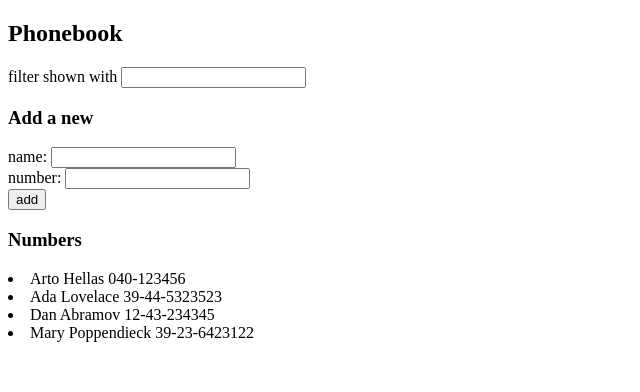
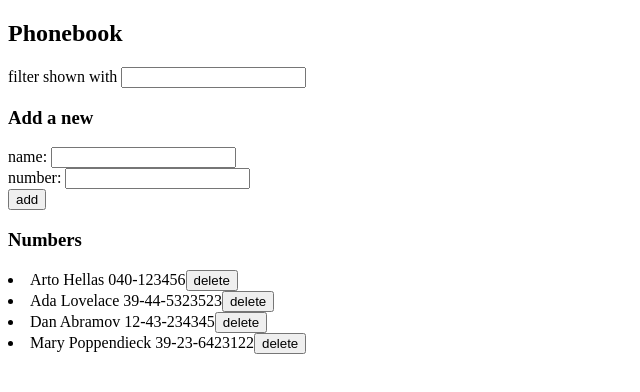
Before and after one commit to mdsanna/full_stack_websovelluskehitys, a React (Vite) app in the folder osa2/puhelinluettelo/: page / in a window 1280 px wide. Shown: the top 392 px of the page, without its empty margins (0-640 px from the left). Built offline with nearby package versions, Linux system fonts and the light colour scheme; data requests are answered from the project's data file.

Commit message:
Exercise 2.14

```diff
--- a/osa2/puhelinluettelo/src/App.jsx
+++ b/osa2/puhelinluettelo/src/App.jsx
@@ -45,6 +45,19 @@ const App = () => {
     setNewNumber('')
   }
 
+  const removePerson = (person) => {
+    console.log('removing person: ', person.name)
+    const confirmation=window.confirm(`Delete ${person.name}?`)
+    if (confirmation) {
+      personsService.remove(person.id)
+        .then(response => {
+          setPersons(persons.filter(p => p.id !== person.id))
+        })
+
+    }
+
+  }
+
   const handleNameChange = (event) => {
     setNewName(event.target.value)
   }
@@ -78,6 +91,7 @@ const App = () => {
       <Persons
         persons={persons}
         filter={newFilter}
+        remove={removePerson}
         />
 
     </div>
--- a/osa2/puhelinluettelo/src/components/Persons.jsx
+++ b/osa2/puhelinluettelo/src/components/Persons.jsx
@@ -1,10 +1,11 @@
-const Persons = ({persons, filter}) => {
+const Persons = ({persons, filter, remove}) => {
 
-    const Person = ({person}) => {
+    const Person = ({person, remove}) => {
 
         return (
             <li>
             {person.name} {person.number}
+            <button onClick={remove}>delete</button>
             </li>
         )
     }
@@ -17,6 +18,7 @@ const Persons = ({persons, filter}) => {
             <Person
                 key={person.name}
                 person={person}
+                remove={() => remove(person)}
             /> )}
         </>
     )
--- a/osa2/puhelinluettelo/src/services/persons.js
+++ b/osa2/puhelinluettelo/src/services/persons.js
@@ -11,4 +11,9 @@ const create = personObject => {
     return request.then(response => response.data)
 }
 
-export default { getAll, create }
+const remove = id => {
+    const request = axios.delete(`${baseUrl}/${id}`)
+    return request.then(response => response.data)
+}
+
+export default { getAll, create, remove }
```
